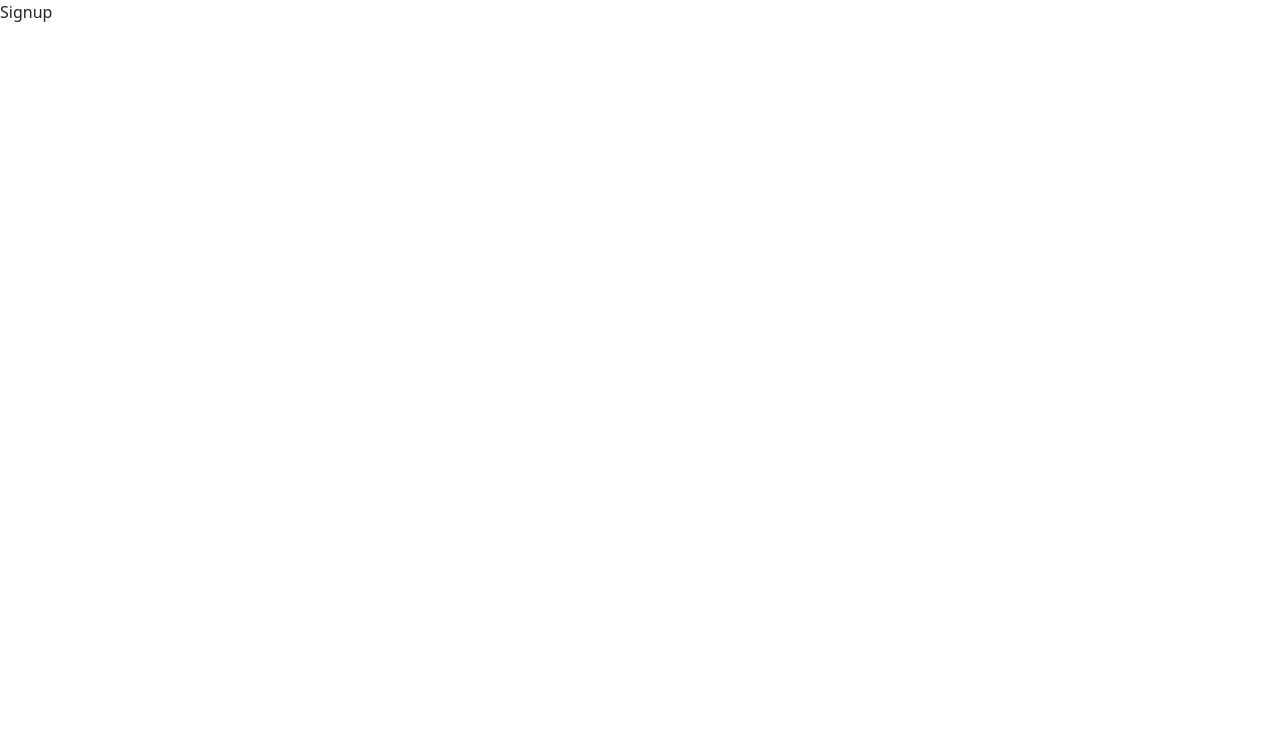
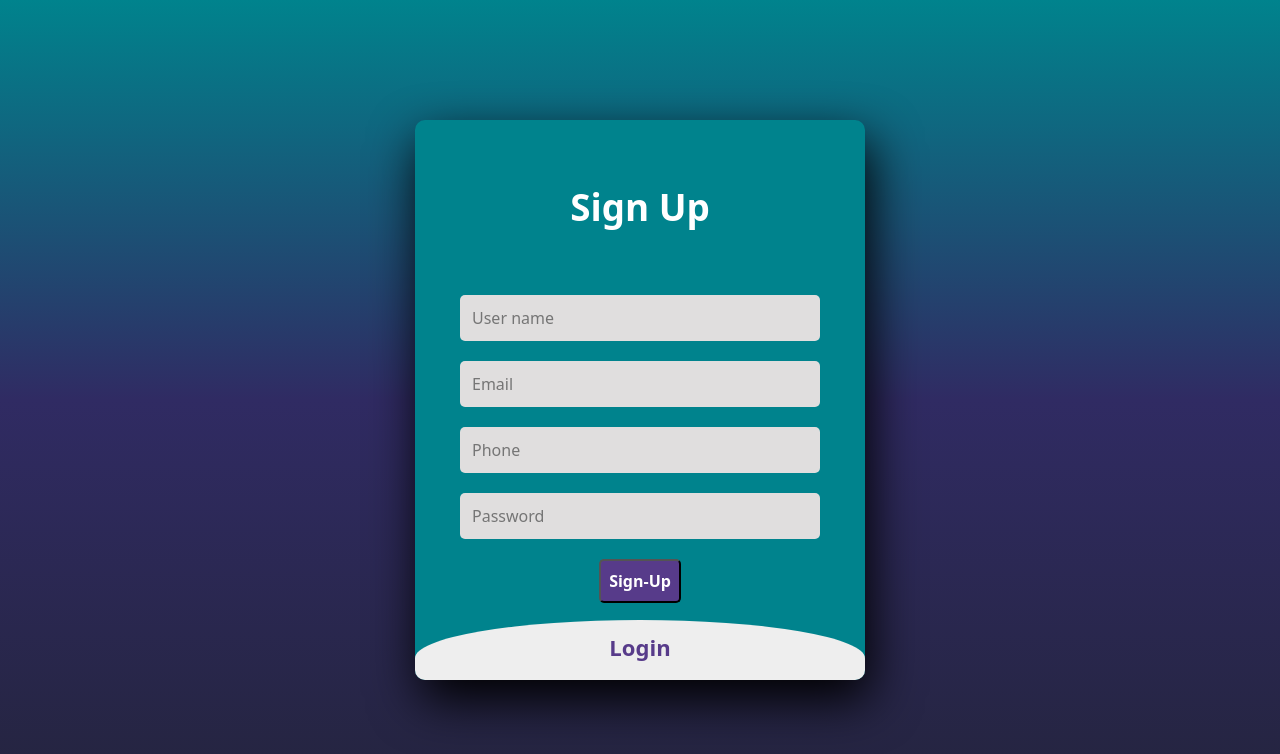
Before and after one commit to devtescode/Front_end_datasite, a React (Vite) app: page /register in a window 1280 px wide. Shown: the top 754 px of the page. Built offline with nearby package versions, Linux system fonts and the light colour scheme.

Commit message:
update register

```diff
--- /dev/null
+++ b/src/components/SignUp/Signup.css
@@ -0,0 +1,101 @@
+.container_main{
+    margin: 0;
+    padding: 0;
+    display: flex;
+    justify-content: center;
+    align-items: center;
+    min-height: 100vh;
+    background: linear-gradient(to bottom, #00838d, #302b63, #24243e);
+}
+.main{
+    width: 450px;
+    height: 560px;
+    background-color: red;
+    overflow: hidden;
+    /* background: url(../../assets/Images/mtn.webp) no-repeat center / cover; */
+    background-color: #00838d;
+    border-radius: 10px;
+    box-shadow: 5px 20px 50px #000;
+}
+
+#chk{
+    display: none;
+}
+
+.signup{
+    position: relative;
+    height: 100%;
+    width: 100%;
+}
+
+.labelstyle{
+    color:  #fff;
+    font-size: 2.3em;
+    justify-content: center;
+    display: flex;
+    margin: 60px;
+    font-weight: bold;
+    cursor: pointer;
+    transition: 5s ease-in-out;
+}
+
+.input_text{
+    padding: 12px !important;
+    width: 80%;
+    height: 20%;
+    background-color: #e0dede;
+    justify-content: center;
+    display: flex;
+    margin: 20px auto;
+    padding: 10px;
+    border: none;
+    outline: none;
+    border-radius: 5px;
+}
+
+.button_submit{
+    /* width: 80%; */
+    padding: 8px;
+    height: 40%;
+    margin: 10px auto;
+    justify-content: center;
+    display: block;
+    color: #fff;
+    background-color: #573b8a;
+    font-size: 1em;
+    font-weight: bold;
+    margin-top: 10px;
+    outline: none;
+    border-radius: 5px;
+    transition: .2s ease-in;
+    cursor: pointer;
+}
+
+.button_submit:hover{
+    background-color: #6d44b8;
+}
+
+.login{
+    height: 460px;
+    background-color: #eee;
+    border-radius: 60% / 10%;
+    transform: translateY(-180px);
+    transition: .8s ease-in-out;
+}
+
+.login .labelstyle{
+    color: #573b8a;
+    transform: scale(.6);
+}
+
+#chk:checked ~ .login{
+    transform: translateY(-550px);
+}
+
+#chk:checked ~ .login .labelstyle{
+    transform: scale(1);
+}
+
+#chk:checked ~ .signup .labelstyle{
+    transform: scale(.6);
+}
--- a/src/components/SignUp/Signup.jsx
+++ b/src/components/SignUp/Signup.jsx
@@ -1,8 +1,38 @@
 import React from 'react'
+import "./Signup.css"
 
 const Signup = () => {
+  const SignupBtn=()=>{
+    alert("Submit...")
+  }
   return (
-    <div>Signup</div>
+    <>
+    <div className='container_main'>
+      <div className='main'>
+        <input type="checkbox" id='chk' aria-hidden="true"/>
+        <div className="signup">
+          <form>
+            <label htmlFor="" for="chk" aria-hidden="true" className='labelstyle'>Sign Up</label>
+            <input className='input_text' type="text" placeholder='User name' required/>
+            <input className='input_text' type="text"  placeholder='Email' required/>
+            <input className='input_text' type="text"  placeholder='Phone' required/>
+            <input className='input_text' type="text" placeholder='Password' required/>
+            <button className='button_submit' onClick={SignupBtn}>Sign-Up</button>
+          </form>
+        </div>
+
+
+        <div className="login">
+          <form>
+            <label htmlFor="" for="chk" aria-hidden="true" className='labelstyle'>Login</label>
+            <input type="text" className='input_text'  placeholder='Email' required/>
+            <input type="text" className='input_text' placeholder='Password' required/>
+            <button className='button_submit'>Login</button>
+          </form>
+        </div>
+      </div>
+    </div>
+    </>
   )
 }
 
```
